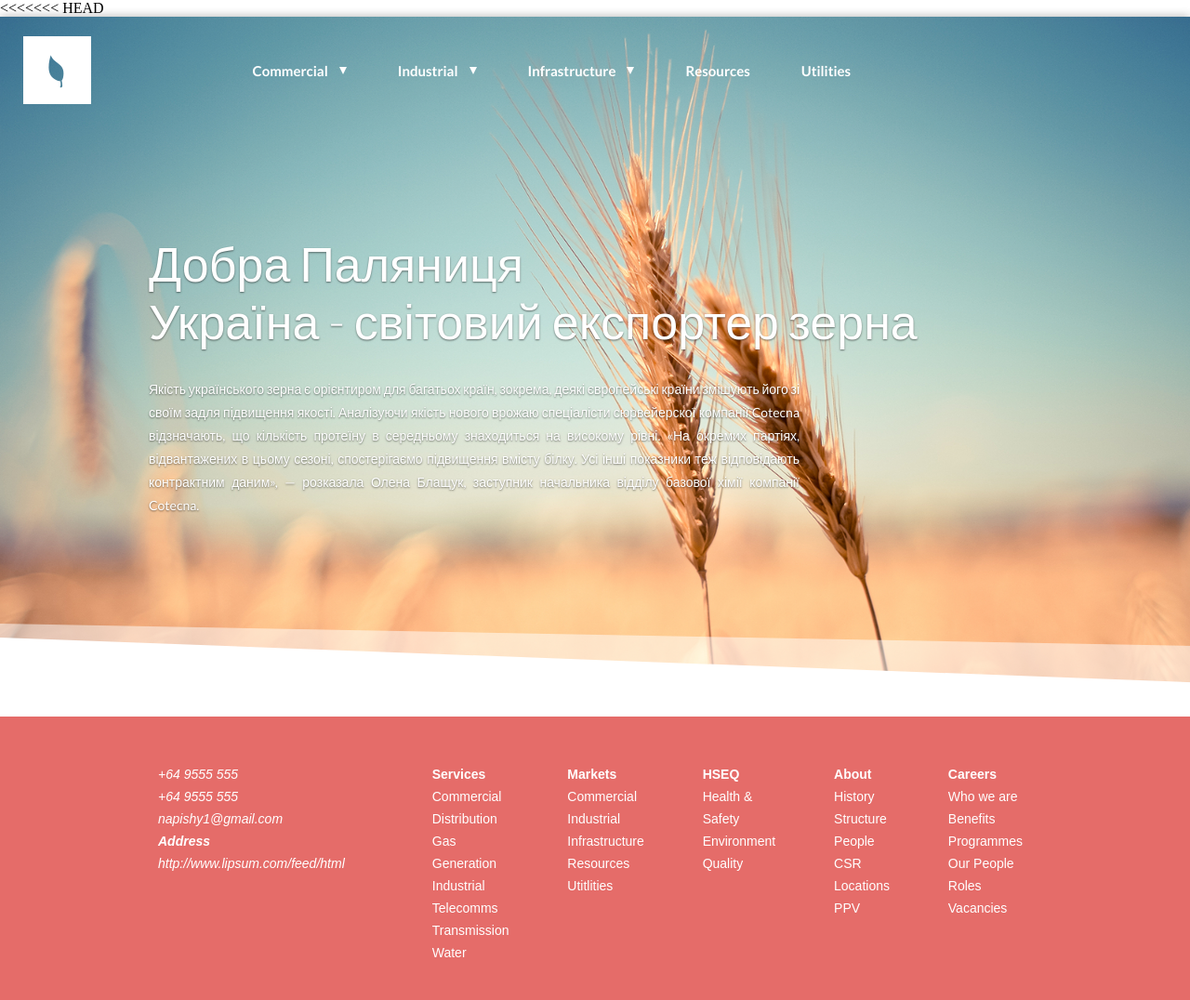
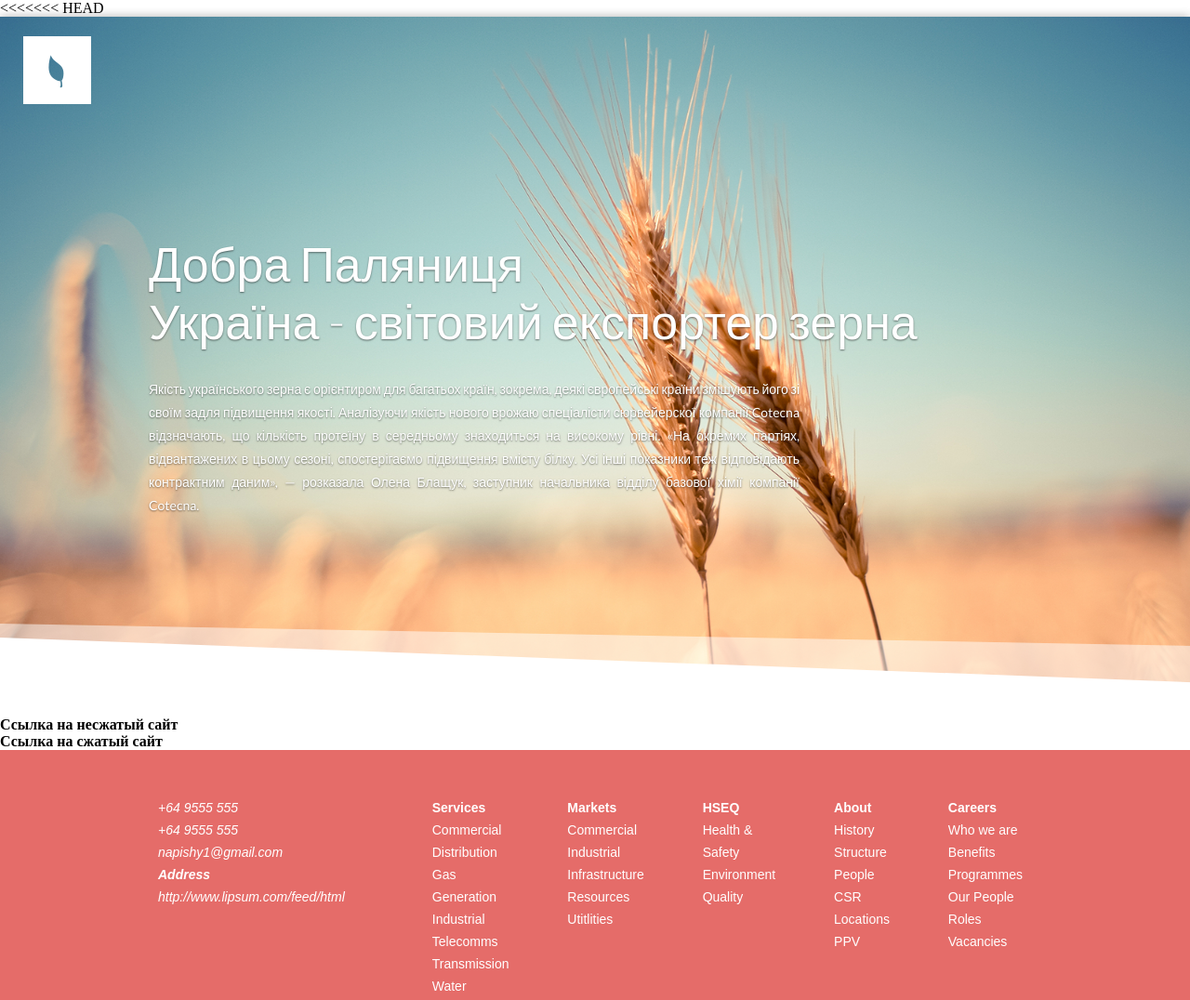
Before and after one commit to seniorua/organic, a website: page index.html in a window 1280 px wide. Shown: the top 1076 px of the page at 93% size. Drawn offline with Linux system fonts and the light colour scheme; a web font is replaced by a local one.

Commit message:
пвапрвапр

```diff
--- a/index.html
+++ b/index.html
@@ -20,10 +20,10 @@
             <!--  -->
             <div class="logo">
               <a class="logo__link" href="index.html">
-                <img class="logo__img" src="images/logo.png" alt="Logo" />
+                <img class="logo__img" src="src/images/logo.png" alt="Logo" />
               </a>
             </div>
-            <nav class="navmenu">
+            <!-- <nav class="navmenu">
               <ul class="menu">
                 <li>
                   <span> Commercial </span>
@@ -257,7 +257,7 @@
                   <a href="#"> Utilities </a>
                 </li>
               </ul>
-            </nav>
+            </nav> -->
             <!--  -->
           </div>
         </header>
@@ -301,6 +301,12 @@
           </div>
         </div>
         <!--  -->
+        <h2>
+          <a class="link-site" href="src/index.html">Ссылка на несжатый сайт</a>
+        </h2>
+        <h2>
+          <a class="link-site" href="dist/index.html">Ссылка на сжатый сайт</a>
+        </h2>
       </main>
 
       <footer class="footer">
```
